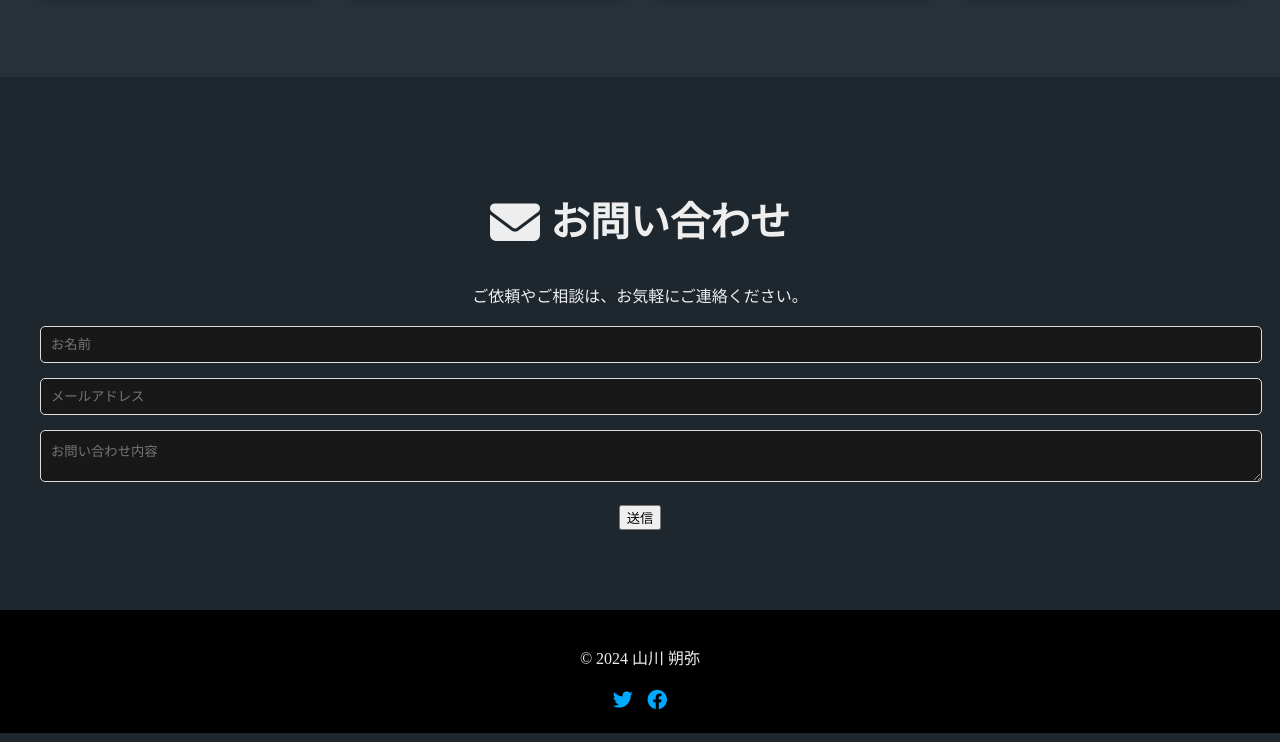
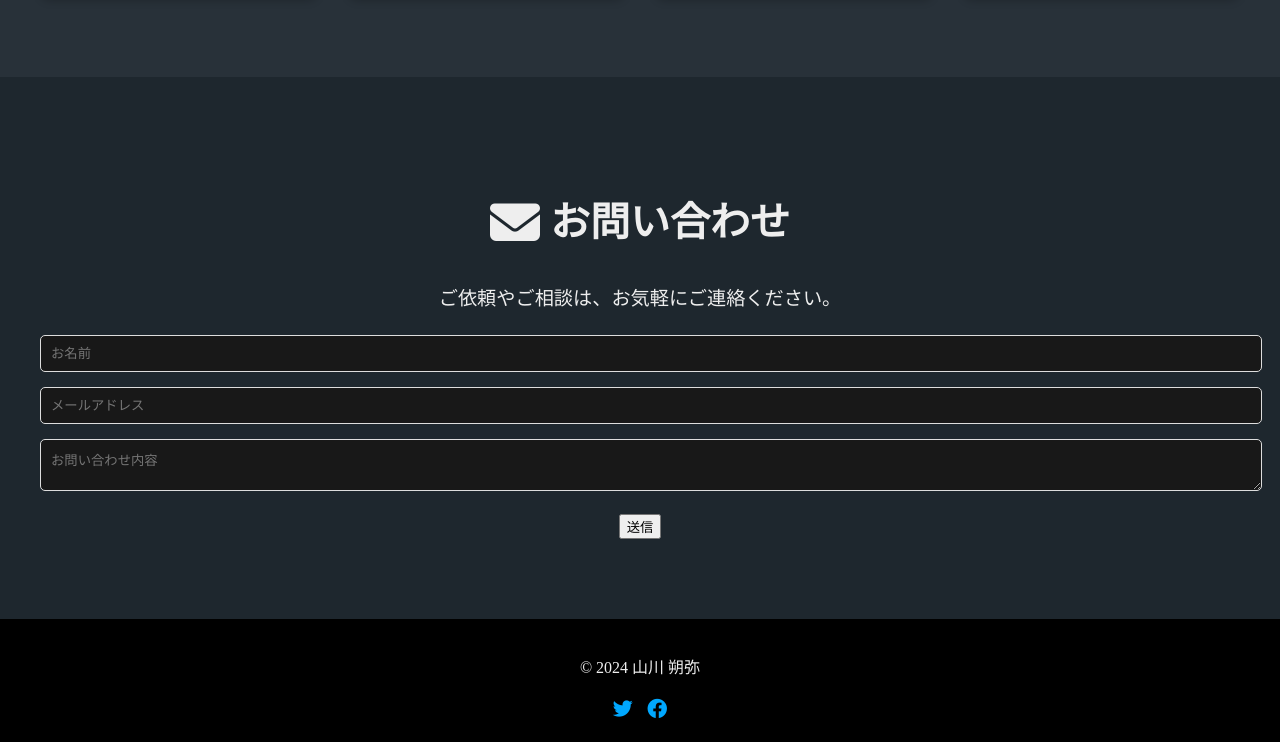
Before and after one commit to saku08021/saku08021.github.io, a plain HTML site: page portfolio/ja/operation.html in a window 1280 px wide. Shown: the part 1361-2103 px from the top of the page. Drawn offline with nearby package versions, Linux system fonts and the light colour scheme; a script that the page names is missing.

Commit message:
Update operation_style.css

```diff
--- a/portfolio/ja/assets/css/operation_style.css
+++ b/portfolio/ja/assets/css/operation_style.css
@@ -63,6 +63,7 @@ header p {
   height: 600px;
   margin: 50px 0;
   background: linear-gradient(to bottom right, #141e30, #243b55);
+  position: relative;
 }
 
 .skills {
@@ -131,7 +132,7 @@ header p {
   margin-right: 10px;
 }
 
-contact p {
+.contact p {
   font-size: 1.2em;
   margin-bottom: 20px;
 }
```
